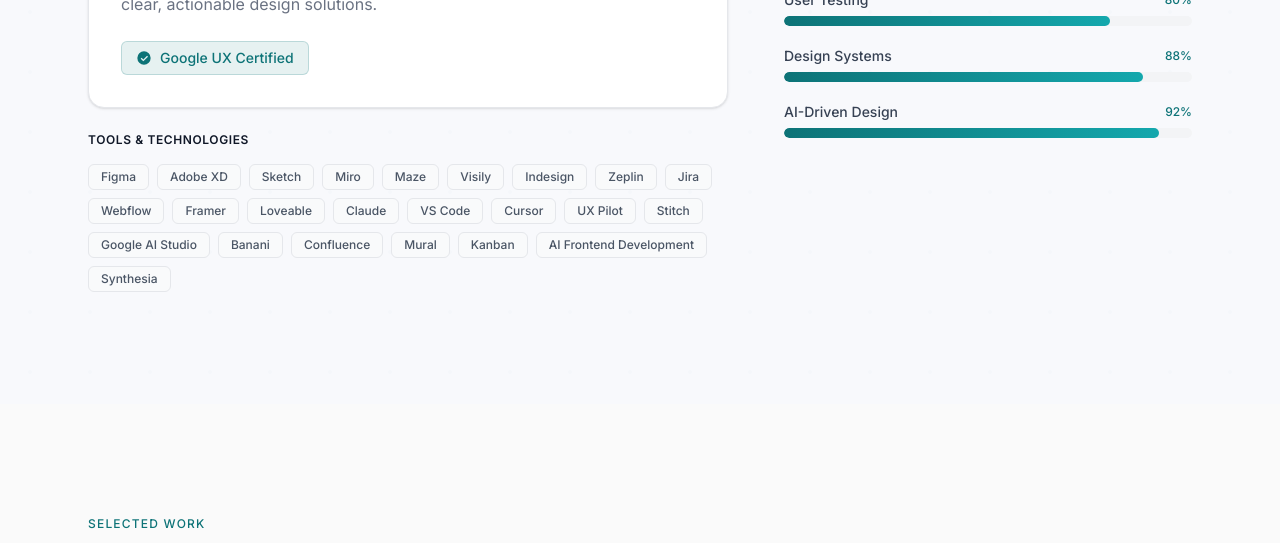
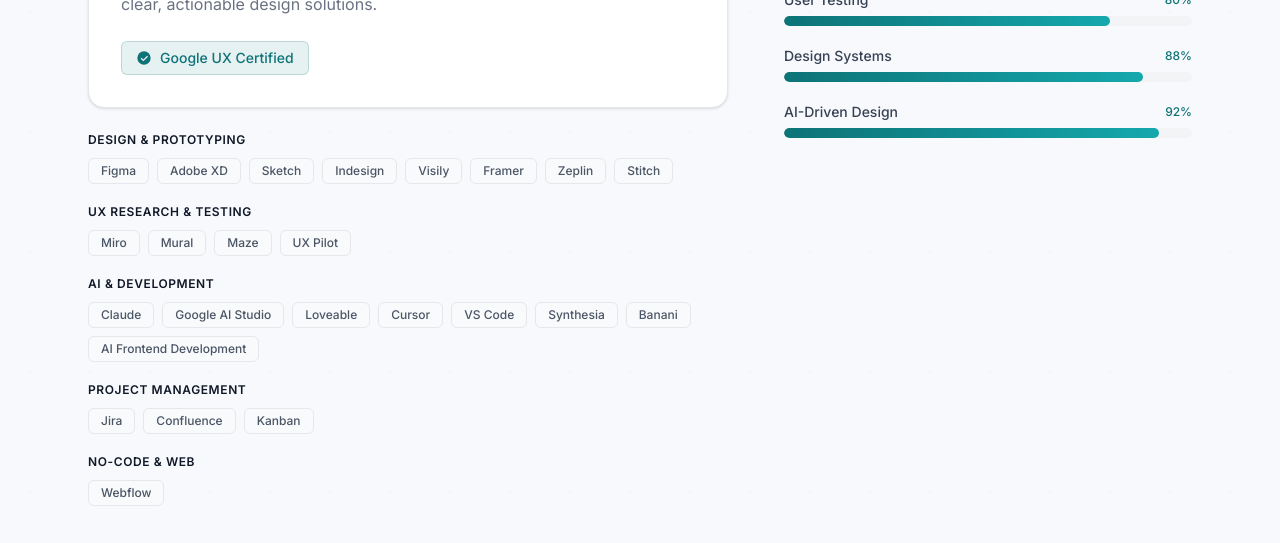
Before and after one commit to hmzamumtaz/Hamza-M, a Next.js app: page / in a window 1280 px wide. Shown: the part 1340-1883 px from the top of the page. Built offline with nearby package versions, Linux system fonts and the light colour scheme.

Commit message:
Categorize Tools & Technologies into groups

```diff
--- a/src/components/About.tsx
+++ b/src/components/About.tsx
@@ -9,15 +9,28 @@
   { name: "AI-Driven Design", level: 92 },
 ];
 
-const tools = [
-  "Figma", "Adobe XD", "Sketch", "Miro", "Maze", "Visily",
-  "Indesign", "Zeplin", "Jira", "Webflow", "Framer",
-  "Loveable", "Claude", "VS Code", "Cursor", "UX Pilot",
-  "Stitch", "Google AI Studio", "Banani", "Confluence",
-  "Mural", "Kanban", "AI Frontend Development", "Synthesia",
+const toolCategories = [
+  {
+    label: "Design & Prototyping",
+    items: ["Figma", "Adobe XD", "Sketch", "Indesign", "Visily", "Framer", "Zeplin", "Stitch"],
+  },
+  {
+    label: "UX Research & Testing",
+    items: ["Miro", "Mural", "Maze", "UX Pilot"],
+  },
+  {
+    label: "AI & Development",
+    items: ["Claude", "Google AI Studio", "Loveable", "Cursor", "VS Code", "Synthesia", "Banani", "AI Frontend Development"],
+  },
+  {
+    label: "Project Management",
+    items: ["Jira", "Confluence", "Kanban"],
+  },
+  {
+    label: "No-Code & Web",
+    items: ["Webflow"],
+  },
 ];
-
-
 
 export default function About() {
   return (
@@ -63,12 +76,14 @@
               </div>
             </div>
 
-            <div className="mt-6">
-              <h4 className="text-xs font-semibold text-gray-900 uppercase tracking-wider mb-4">
-                Tools & Technologies
+            <div className="mt-6 space-y-5">
+              {toolCategories.map((cat) => (
+                <div key={cat.label}>
+                  <h4 className="text-xs font-semibold text-gray-900 uppercase tracking-wider mb-2.5">
+                    {cat.label}
                   </h4>
                   <div className="flex flex-wrap gap-2">
-                {tools.map((tool) => (
+                    {cat.items.map((tool) => (
                       <span
                         key={tool}
                         className="rounded-md border border-gray-200 bg-gray-50 px-3 py-1 text-xs font-medium text-gray-600"
@@ -77,6 +92,8 @@
                       </span>
                     ))}
                   </div>
+                </div>
+              ))}
             </div>
           </div>
 
```
Lines whose indentation alone changed are shown as unchanged.
